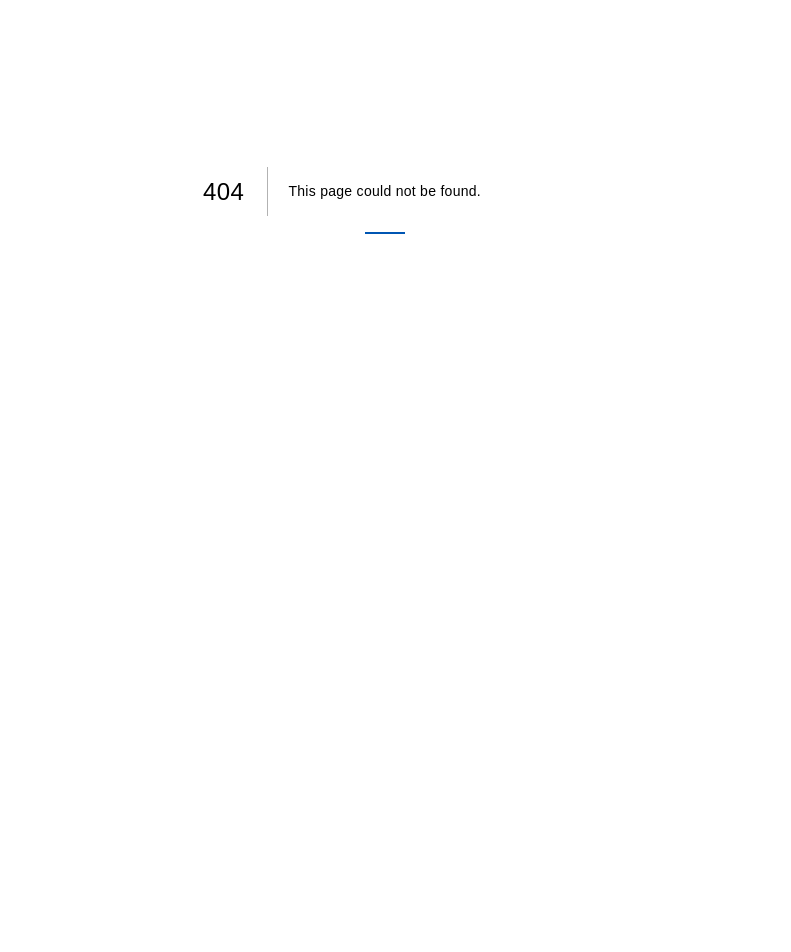
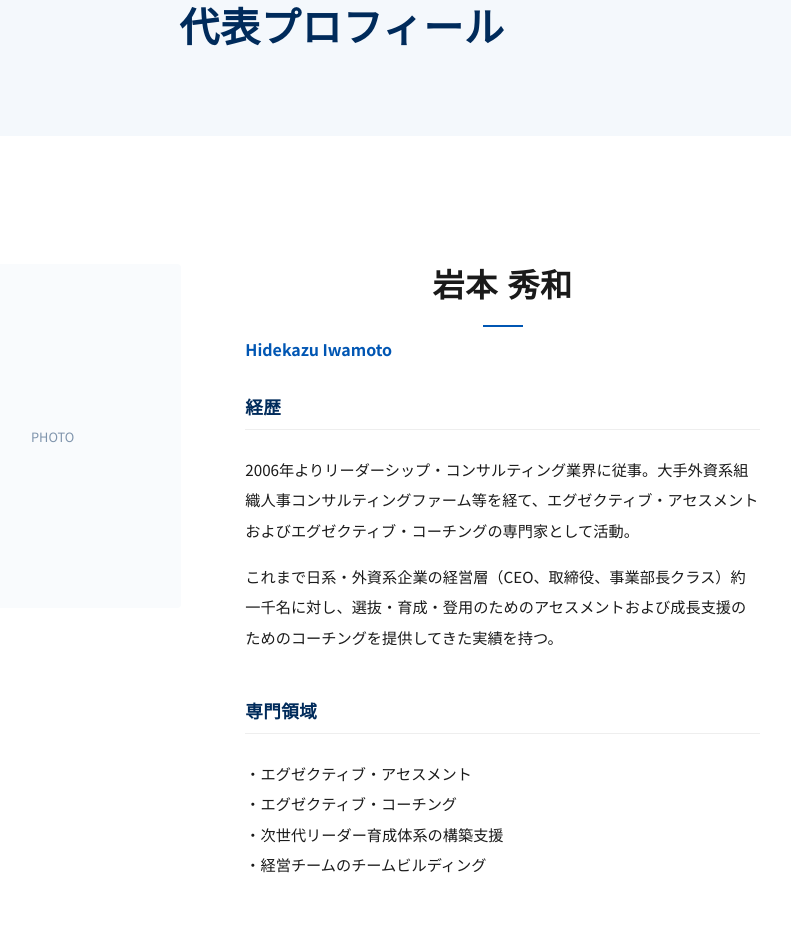
Before and after one commit to hakusantech/Insight_bledge, a Next.js app: page /profile in a window 1280 px wide. Before the commit this address had no page. Shown: the part 200-1152 px from the top of the page, without its empty margins (298-1089 px from the left). Before the commit the page ends 800 px from the top, so only its background shows below. Built offline with nearby package versions, Linux system fonts and the light colour scheme.

Commit message:
feat: add Representative Message and Profile pages, and update footer navigation

```diff
--- /dev/null
+++ b/src/app/profile/page.tsx
@@ -0,0 +1,62 @@
+import Header from "@/components/Header";
+import Footer from "@/components/Footer";
+
+export default function Profile() {
+  return (
+    <div className="page-wrapper">
+      <Header />
+
+      <main>
+        {/* Page Hero */}
+        <section className="section" style={{ paddingTop: '160px', paddingBottom: '80px', backgroundColor: 'var(--color-bg-light)' }}>
+          <div className="container">
+            <span style={{ display: 'block', color: 'var(--color-secondary)', fontWeight: 700, letterSpacing: '0.3em', fontSize: '0.85rem', textTransform: 'uppercase', marginBottom: '1rem', textAlign: 'center' }}>Profile</span>
+            <h1 style={{ fontSize: '2.5rem', textAlign: 'center', color: 'var(--color-primary)', fontFamily: 'var(--font-noto-serif-jp)' }}>代表プロフィール</h1>
+          </div>
+        </section>
+
+        <section className="section">
+          <div className="container" style={{ maxWidth: '900px' }}>
+            <div style={{ display: 'grid', gridTemplateColumns: '1fr 2fr', gap: '4rem', alignItems: 'start' }}>
+              <div className="profile-image">
+                <div style={{ width: '100%', aspectRatio: '3/4', backgroundColor: 'var(--color-bg-light)', borderRadius: '4px', display: 'flex', alignItems: 'center', justifyContent: 'center', color: 'var(--color-primary)', opacity: 0.5 }}>
+                  {/* Placeholder for Profile Photo */}
+                  <span style={{ fontSize: '0.8rem' }}>PHOTO</span>
+                </div>
+              </div>
+
+              <div className="profile-details">
+                <h2 style={{ fontSize: '2rem', fontFamily: 'var(--font-noto-serif-jp)', marginBottom: '0.5rem' }}>岩本 秀和</h2>
+                <p style={{ color: 'var(--color-secondary)', fontWeight: 600, marginBottom: '2rem' }}>Hidekazu Iwamoto</p>
+
+                <div style={{ marginBottom: '3rem' }}>
+                  <h3 style={{ fontSize: '1.1rem', color: 'var(--color-primary)', borderBottom: '1px solid #eee', paddingBottom: '0.5rem', marginBottom: '1.5rem' }}>経歴</h3>
+                  <div style={{ lineHeight: '2', fontSize: '0.95rem' }}>
+                    <p style={{ marginBottom: '1rem' }}>
+                      2006年よりリーダーシップ・コンサルティング業界に従事。大手外資系組織人事コンサルティングファーム等を経て、エグゼクティブ・アセスメントおよびエグゼクティブ・コーチングの専門家として活動。
+                    </p>
+                    <p>
+                      これまで日系・外資系企業の経営層（CEO、取締役、事業部長クラス）約一千名に対し、選抜・育成・登用のためのアセスメントおよび成長支援のためのコーチングを提供してきた実績を持つ。
+                    </p>
+                  </div>
+                </div>
+
+                <div>
+                  <h3 style={{ fontSize: '1.1rem', color: 'var(--color-primary)', borderBottom: '1px solid #eee', paddingBottom: '0.5rem', marginBottom: '1.5rem' }}>専門領域</h3>
+                  <ul style={{ listStyle: 'none', padding: 0, lineHeight: '2', fontSize: '0.95rem' }}>
+                    <li>・エグゼクティブ・アセスメント</li>
+                    <li>・エグゼクティブ・コーチング</li>
+                    <li>・次世代リーダー育成体系の構築支援</li>
+                    <li>・経営チームのチームビルディング</li>
+                  </ul>
+                </div>
+              </div>
+            </div>
+          </div>
+        </section>
+      </main>
+
+      <Footer />
+    </div>
+  );
+}
--- a/src/components/Footer.tsx
+++ b/src/components/Footer.tsx
@@ -14,9 +14,10 @@ export default function Footer() {
           <div className="footer-col">
             <h4>Company</h4>
             <ul>
-              <li><Link href="/about">About Us</Link></li>
-              <li><Link href="/#mission">Our Mission</Link></li>
-              <li><Link href="/privacy">Privacy Policy</Link></li>
+              <li><Link href="/about">会社概要</Link></li>
+              <li><Link href="/message">代表挨拶</Link></li>
+              <li><Link href="/profile">代表プロフィール</Link></li>
+              <li><Link href="/privacy">プライバシーポリシー</Link></li>
             </ul>
           </div>
           <div className="footer-col">
```
Also changed, not shown: src/app/about/page.tsx (+6 -1 lines), src/app/message/page.tsx (added, +49 -0 lines).
